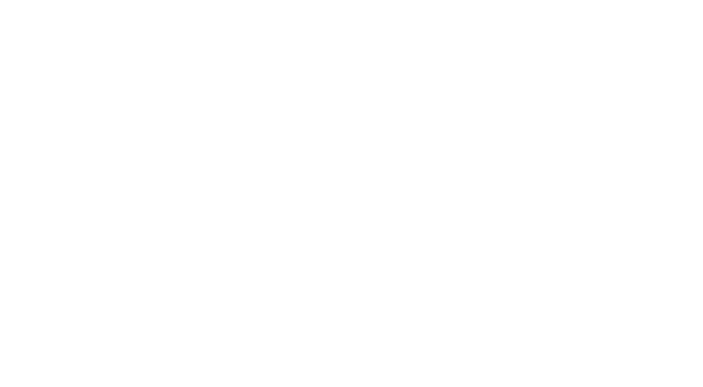
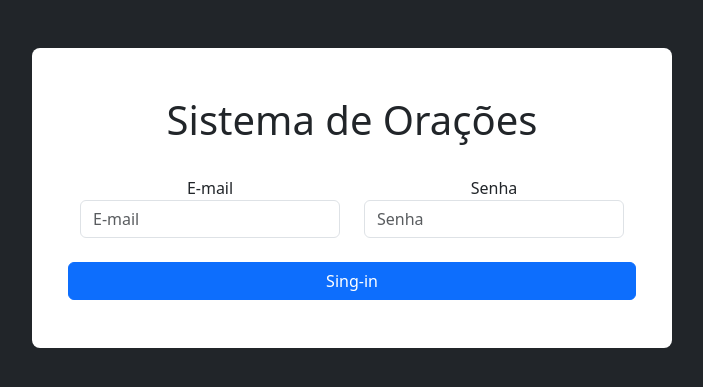
Before and after one commit to isaacrochaoliveira/oracoes, a PHP site: page / in a window 1280 px wide. Before the commit the part shown is empty. Shown: the top 387 px of the page, without its empty margins (288-991 px from the left). Run offline with PHP 8.4, Linux system fonts and the light colour scheme.

Commit message:
Update index.php

```diff
--- a/index.php
+++ b/index.php
@@ -9,9 +9,31 @@ require_once('conexao.php');
     <meta charset="UTF-8">
     <meta http-equiv="X-UA-Compatible" content="IE=edge">
     <meta name="viewport" content="width=device-width, initial-scale=1.0">
+    <link href="https://cdn.jsdelivr.net/npm/bootstrap@5.3.0-alpha3/dist/css/bootstrap.min.css" rel="stylesheet" integrity="sha384-KK94CHFLLe+nY2dmCWGMq91rCGa5gtU4mk92HdvYe+M/SXH301p5ILy+dN9+nJOZ" crossorigin="anonymous">
     <title>Login</title>
 </head>
-<body>
-
+<body class="bg-dark text-light">
+    <form method="post" action="#" class="text-center w-50 mx-auto">
+        <div class="bg-white text-dark rounded-3 my-5 py-5">
+            <div>
+                <h1>Sistema de Orações</h1>
+            </div>
+            <div class="mx-5 mt-3">
+                <div class="row">
+                    <div class="col-md-6 mt-3">
+                        <label for="">E-mail</label>
+                        <input type="text" name="email" id="email" class="form-control" placeholder="E-mail">
+                    </div>
+                    <div class="col-md-6 mt-3">
+                        <label for="senha">Senha</label>
+                        <input type="password" name="senha" id="senha" class="form-control" placeholder="Senha">
+                    </div>
+                </div>
+                <div class="row mt-4">
+                    <button class="btn btn-primary">Sing-in</button>
+                </div>
+            </div>
+        </div>
+    </form>
 </body>
 </html>
```
